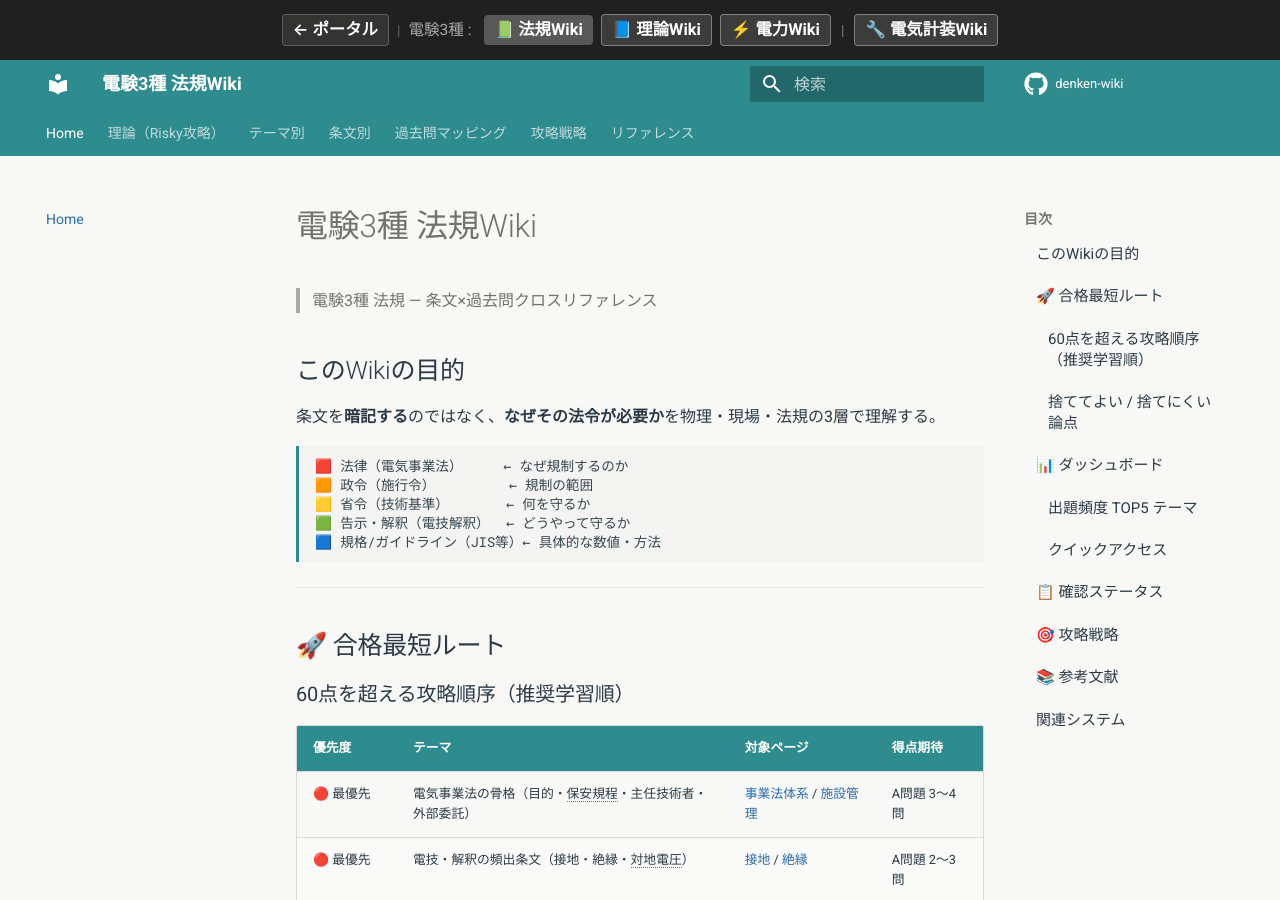
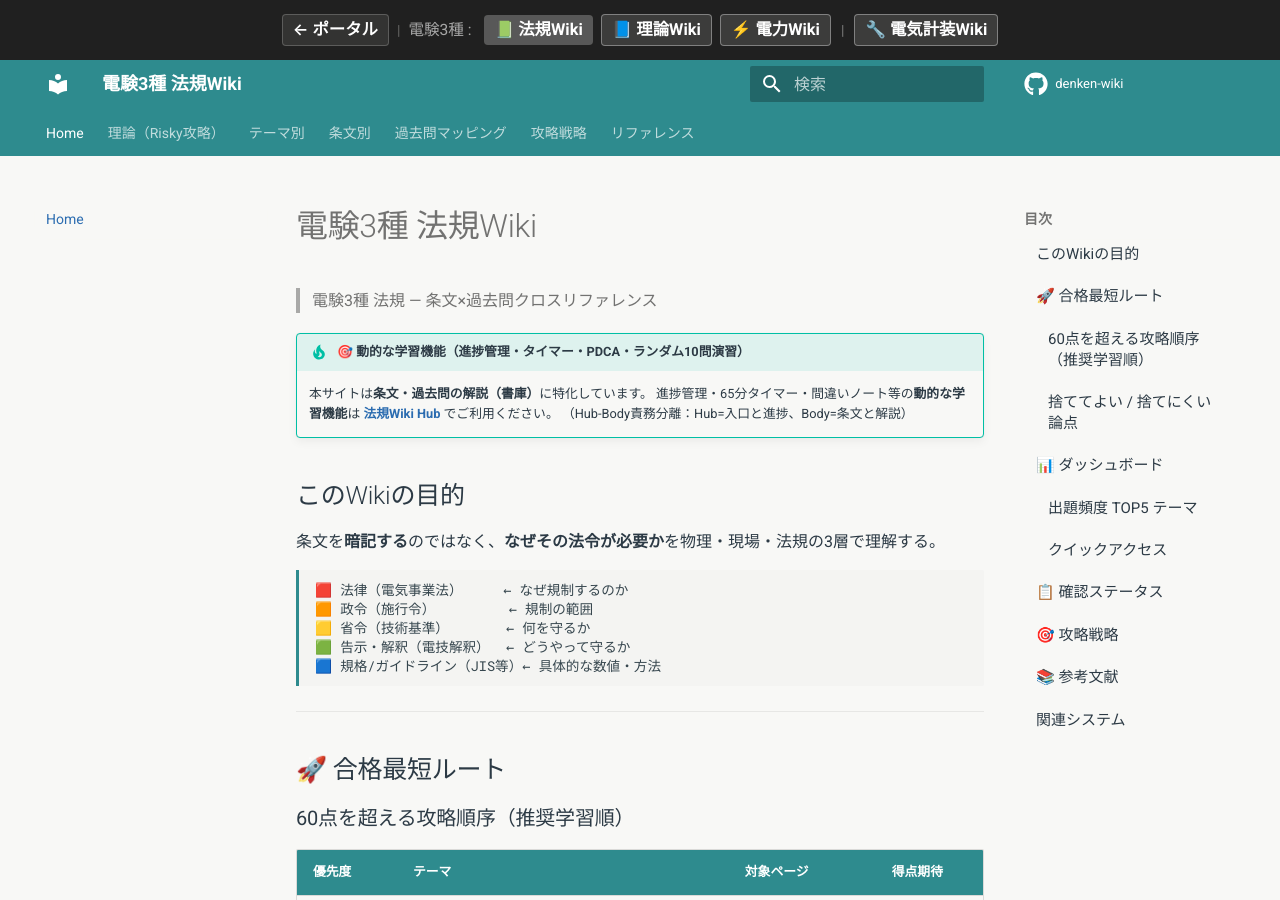
Before and after one commit to kfurufuru/denken-wiki, an MkDocs documentation site: the page built from docs/index.md, in a window 1280 px wide and 900 px high. Built offline with MkDocs 1.6.1 and Material for MkDocs 9.7.7, drawn with Linux system fonts in a browser that asks for light colours; comment, search, counter and statistics services are not loaded.

Commit message:
docs(index): Hub への戻り導線追加（Hub-Body責務分離）
denken-hoki-wiki.html (Hub) への誘導 admonition を冒頭に追加。
本サイト = 条文・過去問解説（書庫）、
Hub = 進捗管理・タイマー・PDCA・ランダム10問演習（動的）。

Phase 3 P2 完了。
詳細: kfurufuru/secretary-portal の knowledge/denken-hoki-hub-body-architecture.md

```diff
--- a/docs/index.md
+++ b/docs/index.md
@@ -1,6 +1,12 @@
 # 電験3種 法規Wiki
 
 > 電験3種 法規 — 条文×過去問クロスリファレンス
+
+!!! tip "🎯 動的な学習機能（進捗管理・タイマー・PDCA・ランダム10問演習）"
+    本サイトは**条文・過去問の解説（書庫）**に特化しています。
+    進捗管理・65分タイマー・間違いノート等の**動的な学習機能**は
+    [**法規Wiki Hub**](http://127.0.0.1:8092/denken-hoki-wiki.html) でご利用ください。
+    （Hub-Body責務分離：Hub=入口と進捗、Body=条文と解説）
 
 ## このWikiの目的
 
```
